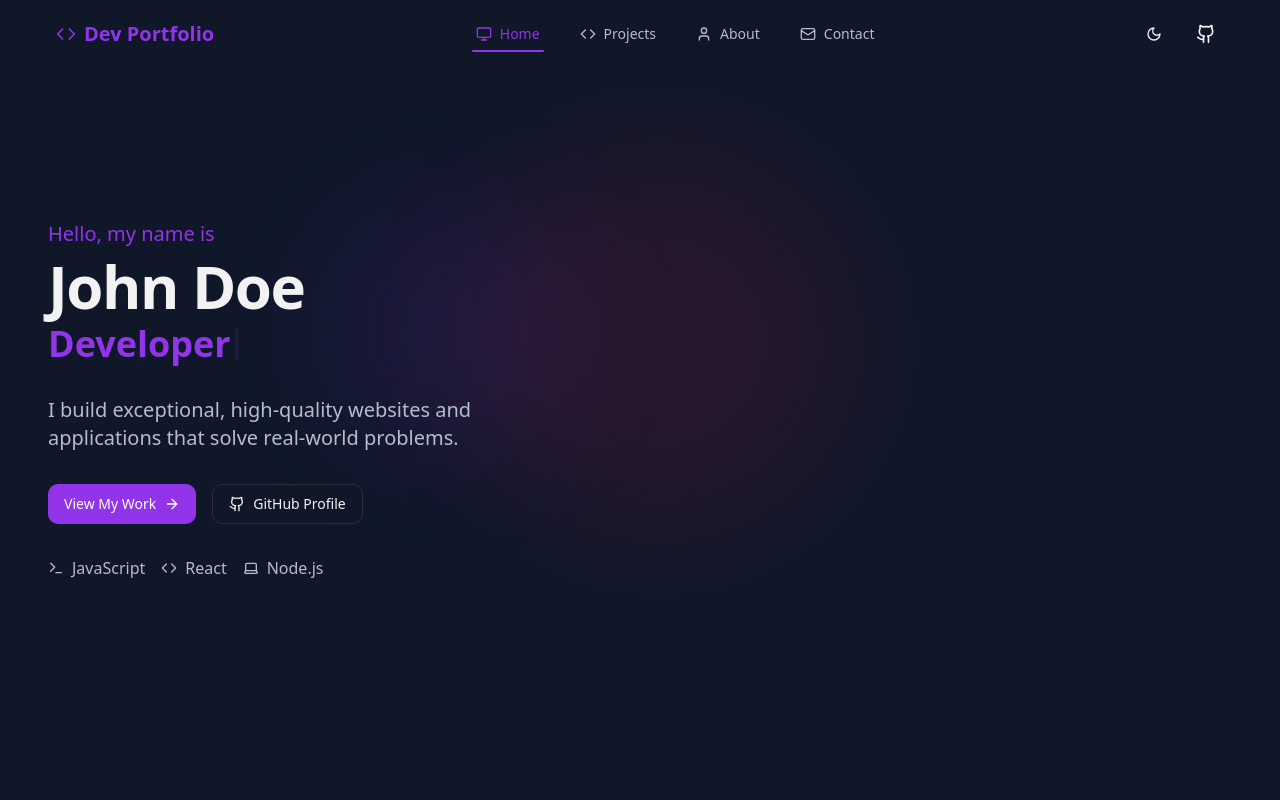
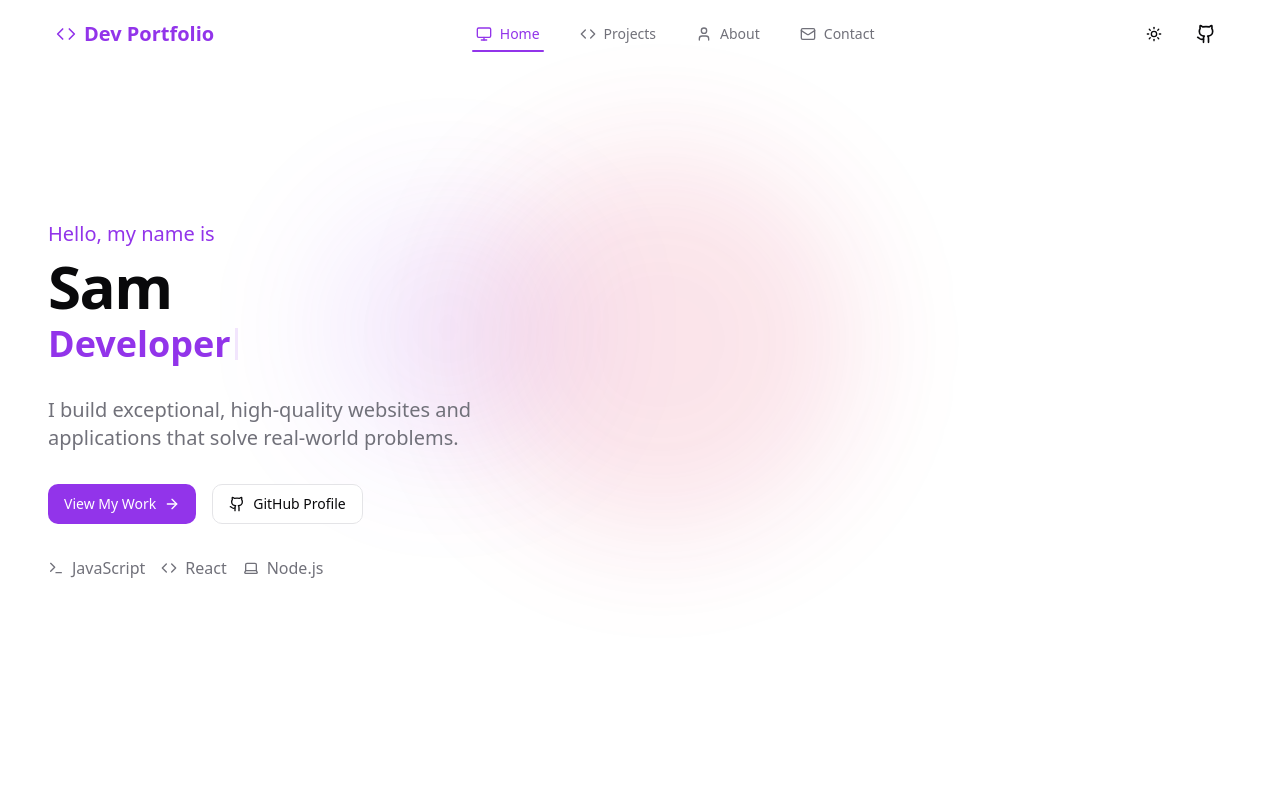
Before and after one commit to Folarvic/My-portfolio, a React (Vite) app: page / in a window 1280 px wide. Shown: the top 800 px of the page. Built offline with nearby package versions, Linux system fonts and the light colour scheme.

Commit message:
First update

```diff
--- a/src/App.tsx
+++ b/src/App.tsx
@@ -11,7 +11,7 @@ import NotFound from "./pages/NotFound";
 const queryClient = new QueryClient();
 
 const App = () => (
-  <ThemeProvider defaultTheme="dark" storageKey="app-theme">
+  <ThemeProvider defaultTheme="light" storageKey="app-theme">
     <QueryClientProvider client={queryClient}>
       <TooltipProvider>
         <Toaster />
--- a/src/components/HeroSection.tsx
+++ b/src/components/HeroSection.tsx
@@ -35,7 +35,7 @@ const HeroSection = () => {
           <div className="space-y-2">
             <h2 className="text-xl font-medium text-primary">Hello, my name is</h2>
             <h1 className="text-4xl md:text-5xl lg:text-6xl font-bold tracking-tight">
-              John Doe
+              Sam
             </h1>
             <div className="h-16 my-4">
               <TypewriterEffect words={roles.map(role => ({ text: role.text }))} />
```
